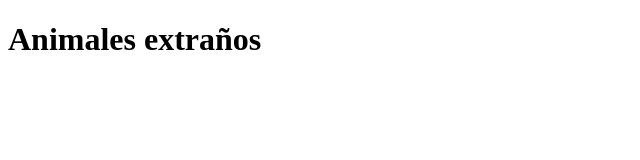
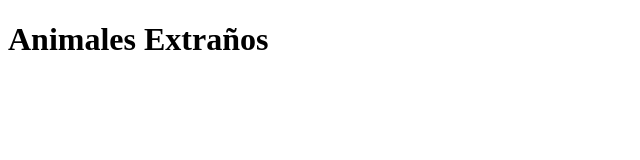
Before and after one commit to TatiBarah/tarea-1-tribute-page, a plain HTML site: page index.html in a window 1280 px wide. Shown: the full height of the page, 0-640 px from the left. Drawn offline with Linux system fonts and the light colour scheme.

Commit message:
create index html page

```diff
--- a/index.html
+++ b/index.html
@@ -8,7 +8,7 @@
 </head>
 
 <body>
-    <h1>Animales extraños</h1>
+    <h1>Animales Extraños</h1>
 </body>
 
 </html>
```
